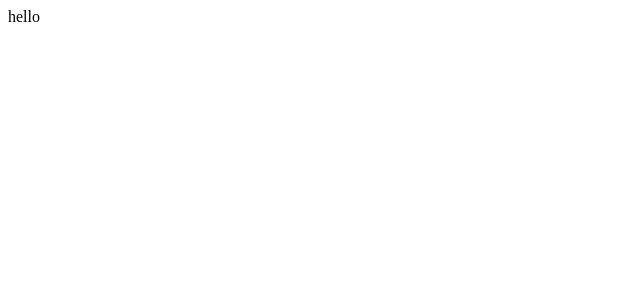
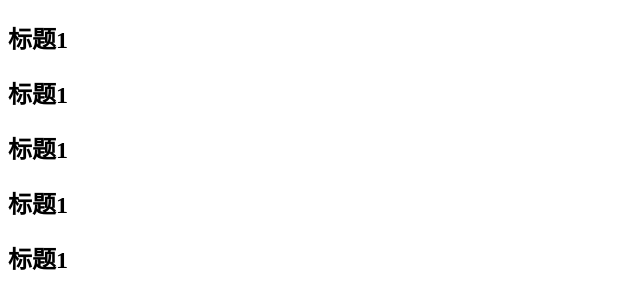
Before and after one commit to GeekyGuang/learn-react-coderwhy, a React (Create React App) app in the folder 06_learn_antd/: page / in a window 1280 px wide. Shown: the top 308 px of the page, without its empty margins (0-640 px from the left). Built offline with nearby package versions, Linux system fonts and the light colour scheme.

Commit message:
使用classnames

```diff
--- a/06_learn_antd/package.json
+++ b/06_learn_antd/package.json
@@ -6,6 +6,7 @@
     "@testing-library/jest-dom": "^5.16.1",
     "@testing-library/react": "^12.1.2",
     "@testing-library/user-event": "^13.5.0",
+    "classnames": "^2.3.1",
     "react": "^17.0.2",
     "react-dom": "^17.0.2",
     "react-scripts": "5.0.0",
--- a/06_learn_antd/src/App.js
+++ b/06_learn_antd/src/App.js
@@ -1,9 +1,29 @@
-const App = () => {
-  return (
+import React from "react";
+import classNames from 'classnames'
+
+class App extends React.Component {
+  constructor(){
+    super()
+    this.state = {
+      foo: true,
+      isActive: true
+    }
+  }
+
+  render(){
+    const {foo, isActive} = this.state
+    return (
     <div>
-      hello
+      {/* 常规 React 添加class方法 */}
+      <h2 className={"hello " + (isActive ? "world" : "")}>标题1</h2>
+      <h2 className="foo bar active title">标题1</h2>
+
+      {/* 使用classnames */}
+      <h2 className={classNames({hello: foo, active: isActive})}>标题1</h2>
+      <h2 className={classNames('a', 'b', 'c')}>标题1</h2>
+      <h2 className={classNames({hello: foo}, 'world')}>标题1</h2>
     </div>
-  )
+  )}
 }
 
 export default App;
```
Also changed, not shown: 1 other file (tests, documents, lock files or other folders).
